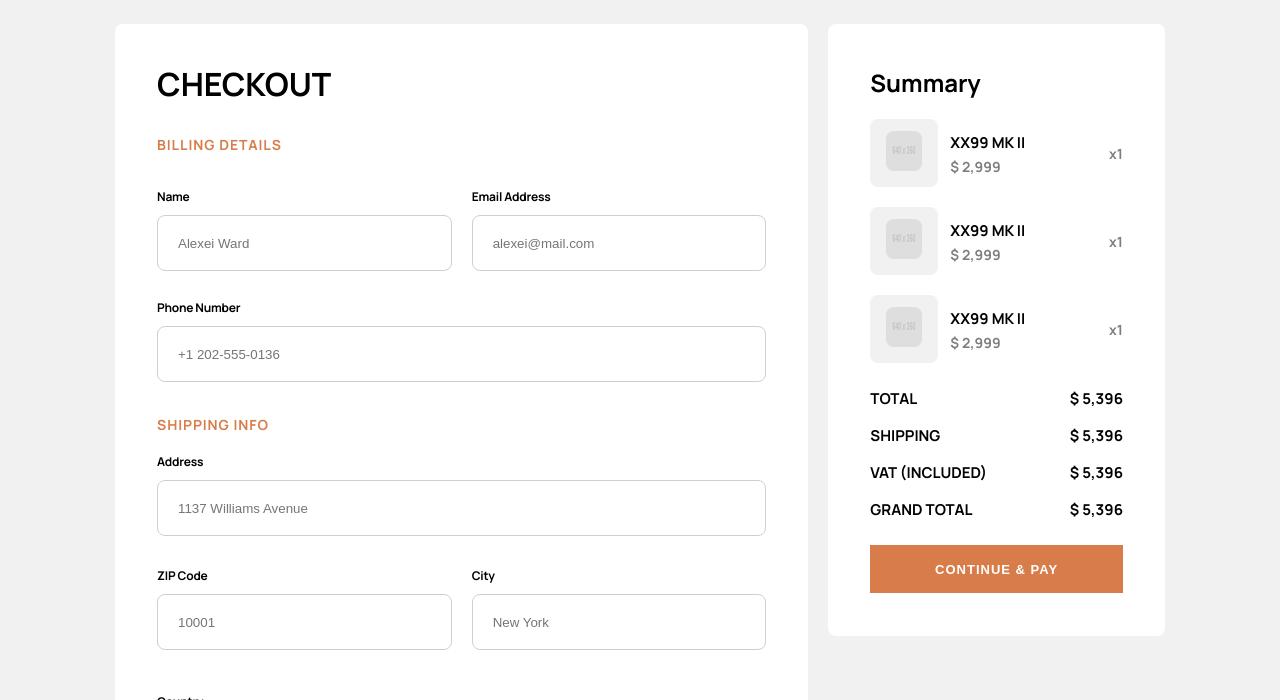
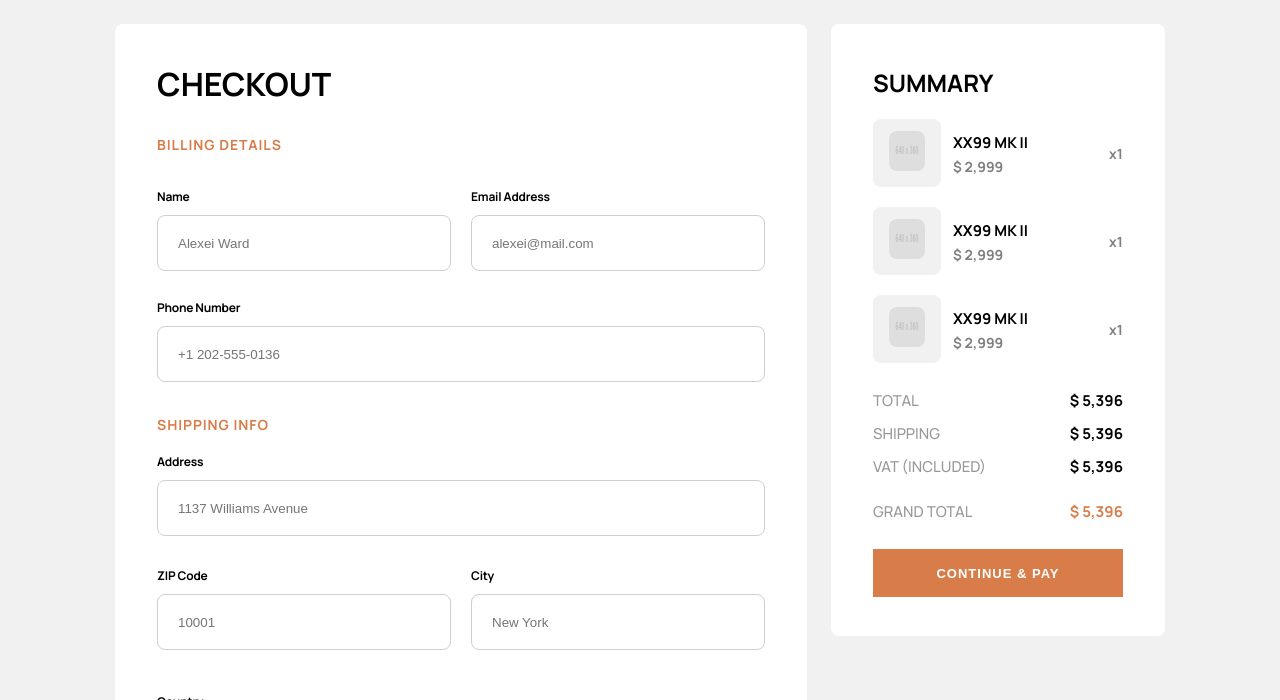
Before and after one commit to okoliken/audiophile, a React (Vite) app: page /product/check-out in a window 1280 px wide. Shown: the part 216-916 px from the top of the page. Built offline with nearby package versions, Linux system fonts and the light colour scheme; no server answers; the database is empty.

Commit message:
updates to checkout

```diff
--- a/package.json
+++ b/package.json
@@ -22,7 +22,8 @@
     "react-lazy-load-image-component": "^1.6.0",
     "react-router-dom": "^6.20.1",
     "react-top-loading-bar": "^2.3.1",
-    "styled-components": "^6.1.1"
+    "styled-components": "^6.1.1",
+    "yup": "^1.3.3"
   },
   "devDependencies": {
     "@types/react": "^18.2.37",
--- a/src/index.css
+++ b/src/index.css
@@ -1,5 +1,5 @@
-@import url('https://fonts.googleapis.com/css2?family=Manrope:wght@200;300;400;500;600;700;800&display=swap');
-*{
+@import url("https://fonts.googleapis.com/css2?family=Manrope:wght@200;300;400;500;600;700;800&display=swap");
+* {
   margin: 0;
   padding: 0;
   box-sizing: border-box;
@@ -11,18 +11,17 @@ html {
   scroll-snap-type: mandatory;
 }
 :root {
-  --orange-brown: #D87D4A;
+  --orange-brown: #d87d4a;
   --black: #101010;
-  --white: #F1F1F1;
-  --light-gray: #FAFAFA;
-  --coral: #FBAF85;
-  --white: #FFF;
+  --white: #f1f1f1;
+  --light-gray: #fafafa;
+  --coral: #fbaf85;
+  --white: #fff;
   --black: #000000;
 }
 
-
- body{
-  font-family: 'Manrope', sans-serif;
+body {
+  font-family: "Manrope", sans-serif;
   font-weight: 400;
   font-synthesis: none;
   text-rendering: optimizeLegibility;
@@ -32,12 +31,39 @@ html {
   background-color: #fff;
 }
 
+.form-group {
+  margin: 12px 0px;
+  position: relative;
+}
+
+.form-group.error label{
+  color: #CD2C2C;
+}
+.form-group.error input{
+  border:2px solid #CD2C2C;
+}
+
+.form-group span {
+  font-size: 12px;
+  line-height: 16.39px;
+  letter-spacing: -0.21px;
+  font-weight: 500;
+  color: #CD2C2C;
+  position: absolute;
+  top: 5%;
+  right: 0;
+}
+
+/*
+ @media (min-width: 768px) {
 
  .form-group {
   margin: 12px 0px;
+ }
 
- }
- label{
+} */
+
+label {
   margin-bottom: 10px;
   display: inline-block;
   font-size: 12px;
@@ -45,9 +71,8 @@ font-weight: 700;
   line-height: 16px;
   letter-spacing: -0.2142857164144516px;
   text-align: left;
-
 }
- input{
+input {
   display: block;
   padding: 20px;
   height: 56px;
@@ -55,18 +80,16 @@ text-align: left;
   border-radius: 8px;
   outline: none;
   appearance: none;
-  border: 1px solid #CFCFCF;
+  border: 1px solid #cfcfcf;
 }
 
 input:focus-within {
-  border:1px solid #D87D4A;
+  border: 1px solid #d87d4a;
 }
 
-
-
- .alpha__loader{
-  background: linear-gradient(rgba(0,0,0, .5), rgba(0,0,0, .5));
-  width:100%;
+.alpha__loader {
+  background: linear-gradient(rgba(0, 0, 0, 0.5), rgba(0, 0, 0, 0.5));
+  width: 100%;
   height: 100vh;
   position: fixed;
   top: 0%;
@@ -77,9 +100,8 @@ text-align: left;
   justify-content: center;
 }
 
-
-.go-back{
-  transform: translateY(85px);
+.go-back {
+  transform: translateY(0px);
   /* padding-top: 120px; */
   font-size: 15px;
   font-weight: 500;
@@ -93,6 +115,30 @@ cursor: pointer;
 }
 /* HTML: <div class="loader"></div> */
 
+.padded {
+  margin: 45px 25px;
+}
+
+@media (min-width: 768px) {
+  .go-back {
+    transform: translateY(85px);
+    /* padding-top: 120px; */
+    font-size: 15px;
+    font-weight: 500;
+    line-height: 25px;
+    letter-spacing: 0px;
+    text-align: left;
+    color: #000000;
+    /* border: 1px solid; */
+    opacity: 0.4;
+    cursor: pointer;
+  }
+
+  .padded {
+    margin: 0px;
+  }
+}
+
 .loader {
   width: 100px;
   aspect-ratio: 1;
@@ -101,7 +147,11 @@ cursor: pointer;
   border-color: #fff #0000;
   animation: l1 1s infinite;
 }
-@keyframes l1 {to{transform: rotate(.5turn)}}
+@keyframes l1 {
+  to {
+    transform: rotate(0.5turn);
+  }
+}
 
 /* HTML: */
 .cart-loader {
@@ -127,11 +177,12 @@ cursor: pointer;
   animation-duration: 4s;
 }
 @keyframes l24 {
-  100% {transform: rotate(1turn)}
+  100% {
+    transform: rotate(1turn);
+  }
 }
 
-
-.checkout-action{
+.checkout-action {
   position: relative;
   margin: 25px 0px;
   background-size: #fff;
@@ -142,6 +193,6 @@ cursor: pointer;
   flex-grow: 1;
 }
 
-.checkout-action button{
+.checkout-action button {
   flex-grow: 1;
 }
--- a/src/styles/reuseables.styled.ts
+++ b/src/styles/reuseables.styled.ts
@@ -283,13 +283,55 @@ export const Container = styled.div`
 
 export const Card = styled.div`
   max-width: 100%;
-  padding: 10px;
+  padding: 20px;
   background-color: #fff;
   width: 100%;
   border-radius: 8px;
+  p {
+      color: #d87d4a;
+      font-size: 14px;
+      font-weight: 700;
+      line-height: 25px;
+      letter-spacing: 0.9285714030265808px;
+      text-align: left;
+      text-transform: uppercase;
+      margin-top: 30px;
+      margin-bottom: 10px;
+    }
+
+    h1 {
+      font-size: 32px;
+      line-height: 28px;
+      margin-bottom: 12px;
+    }
+
+    h2 {
+      text-transform: uppercase;
+    }
 
   @media (${device.tablet}) {
     padding: 15px;
+    p {
+      color: #d87d4a;
+      font-size: 14px;
+      font-weight: 700;
+      line-height: 25px;
+      letter-spacing: 0.9285714030265808px;
+      text-align: left;
+      text-transform: uppercase;
+      margin-top: 30px;
+      margin-bottom: 10px;
+    }
+
+    h1 {
+      font-size: 32px;
+      line-height: 36px;
+      margin-bottom: 12px;
+    }
+
+    h2 {
+      text-transform: uppercase;
+    }
   }
 
   @media (${device.laptop}) {
@@ -313,7 +355,9 @@ export const Card = styled.div`
       margin-bottom: 12px;
     }
 
-
+    h2 {
+      text-transform: uppercase;
+    }
   }
 `;
 
@@ -441,8 +485,8 @@ export const Features = styled.div`
 export const GridBox = styled.div`
   display: grid;
   grid-template-columns: repeat(1, 1fr);
-  gap: 20px 0px;
-  margin-top: 105px;
+  gap: 25px 0px;
+  margin-top: 57px;
   @media (${device.tablet}) {
     display: grid;
     grid-template-columns: repeat(12, 1fr);
@@ -454,11 +498,17 @@ export const GridBox = styled.div`
     }
     .cc-4 {
       grid-column: span 12;
+      height: 612px;
+      overflow-y: auto;
+
+      .product-details {
+        margin-top: 25px;
+      }
     }
   }
   @media (${device.laptop}) {
     margin-top: 105px;
-
+    gap: 0 24px;
     .cc-8 {
       grid-column: span 8;
     }
@@ -467,19 +517,18 @@ export const GridBox = styled.div`
       height: 612px;
       overflow-y: auto;
 
-      .product-details{
-       margin-top: 25px;
+      .product-details {
+        margin-top: 25px;
       }
     }
   }
 `;
 
-
 export const Grid = styled.div`
   display: grid;
   grid-template-columns: repeat(1, 1fr);
   gap: 20px 0px;
-  margin-top: 105px;
+  margin-top: 0px;
   @media (${device.tablet}) {
     display: grid;
     grid-template-columns: repeat(2, 1fr);
@@ -487,10 +536,9 @@ export const Grid = styled.div`
     margin-top: 15px;
   }
   @media (${device.laptop}) {
-
+    gap: 0 20px;
   }
 `;
-
 
 export const FlexItem = styled.div<{ justify?: string; margin?: string }>`
   display: flex;
@@ -499,9 +547,19 @@ export const FlexItem = styled.div<{ justify?: string; margin?: string }>`
   margin-bottom: ${(props) => props.margin};
   justify-content: space-${(props) => props.justify};
 
-
-  h4{
+  h4 {
     font-size: 15px;
     font-weight: 700;
   }
+
+  .labels {
+    font-weight: 500;
+    font-size: 15px;
+    line-height: 25px;
+    opacity: 0.4;
+  }
+
+  .total {
+    color: #d87d4a;
+  }
 `;
--- /dev/null
+++ b/src/utils/schema.ts
@@ -0,0 +1,41 @@
+import * as Yup from "yup";
+
+export const FormSchema = Yup.object().shape({
+  field1: Yup.string().min(2, "Too Short!").max(50, "Too Long!").required(),
+  field2: Yup.string().email("Invalid email").required("Required"),
+  field3: Yup.string()
+    .matches(
+      /^\+\d{1,2}\s\(\d{3}\)\s\d{3}-\d{4}$/,
+      "Invalid phone number format"
+    )
+    .min(2, "Too Short!")
+    .max(50, "Too Long!")
+    .required("Required"),
+  field4: Yup.string()
+  .matches(/^\d+\s+[A-Za-z\s]+$/, "Invalid address format")
+    .min(2, "Too Short!")
+    .max(50, "Too Long!")
+    .required("Required"),
+  field5: Yup.string()
+    .matches(/^\d+$/, "Only digits allowed")
+    .min(2, "Too Short!")
+    .max(50, "Too Long!")
+    .required("Required"),
+  field6: Yup.string()
+    .min(2, "Too Short!")
+    .max(50, "Too Long!")
+    .required("Required"),
+  field7: Yup.string()
+    .min(2, "Too Short!")
+    .max(50, "Too Long!")
+    .required("Required"),
+  field8: Yup.string()
+  .matches(/^\d+$/, "Only digits allowed")
+    .min(2, "Too Short!")
+    .max(50, "Too Long!"),
+  field9: Yup.string()
+   .matches(/^\d+$/, "Only digits allowed")
+    .min(2, "Too Short!")
+    .max(50, "Too Long!")
+
+});
--- a/src/views/checkout.tsx
+++ b/src/views/checkout.tsx
@@ -6,8 +6,8 @@ import {
   Grid,
 } from "../styles/reuseables.styled";
 import { useNavigate } from "react-router-dom";
-import { useEffect, useState, useReducer } from "react";
-import { Formik, Field, Form, ErrorMessage } from "formik";
+import { useEffect, useState } from "react";
+import { Formik, Field, Form } from "formik";
 import { Button } from "../components/button/Button";
 
 import { Options } from "../utils/types";
@@ -15,13 +15,9 @@ import { List } from "../components/product/list";
 import { FlexItem } from "../styles/reuseables.styled";
 import { PaymentOptionCard } from "../styles/styles.styled";
 
-type ReducerAction = {
-  type: string;
-  fieldName: string;
-  value: string;
-};
+import { FormSchema } from "../utils/schema";
 
-type ChangeEvent = React.ChangeEvent<HTMLInputElement>;
+
 interface FormState {
   field1: string;
   field2: string;
@@ -33,7 +29,6 @@ interface FormState {
   field8: string;
   field9: string;
 }
-
 
 const initialState: FormState = {
   field1: "",
@@ -53,56 +48,6 @@ export const CheckOut = () => {
     name: "",
     value: "",
   });
-
-  function formReducer(state: FormState, action: { type: string; fieldName: keyof FormState; value: string }): FormState {
-    switch (action.type) {
-      case "updateField":
-        return { ...state, [action.fieldName]: action.value };
-      default:
-        throw new Error();
-    }
-  }
-
-
-
-  const [state, dispatch] = useReducer(formReducer, initialState);
-
-  const updateField = (fieldName: keyof FormState, value: string) => {
-    dispatch({ type: "updateField", fieldName, value });
-  };
-
-  const validate = (values: FormState) => {
-
-    const errors:FormState  = {
-      field1: "",
-      field2: "",
-      field3: "",
-      field4: "",
-      field5: "",
-      field6: "",
-      field7: "",
-      field8: "",
-      field9: "",
-    };
-
-    if (!values.field2) {
-
-      errors.field2 = 'Required';
-
-    } else if (
-
-      !/^[A-Z0-9._%+-]+@[A-Z0-9.-]+\.[A-Z]{2,}$/i.test(values.field1)
-
-    ) {
-
-      errors.field2 = 'Invalid email address';
-
-    }
-
-    return errors;
-
-  }
-
   const selectPaymentOption = (val: Options) => {
     setPaymentOption(val);
   };
@@ -136,9 +81,11 @@ export const CheckOut = () => {
       <HeroSection style={{ height: "110px" }}></HeroSection>
 
       <Container>
+        <div className="padded">
           <p onClick={handleBack} className="go-back">
             Go Back
           </p>
+
           <GridBox>
             <Card className="cc-8">
               <div>
@@ -151,104 +98,123 @@ export const CheckOut = () => {
                     await new Promise((resolve) => setTimeout(resolve, 500));
                     alert(JSON.stringify(values, null, 2));
                   }}
-                validate={values => validate(values)}
+                  validationSchema={FormSchema}
                 >
+                  {({ errors, touched }) => (
                     <Form>
                       <Grid>
-                    <div className="form-group">
+                        <div
+                          className={`${
+                            errors.field1 && touched.field1 ? "error" : null
+                          } form-group`}
+                        >
                           <label>Name</label>
+
                           <Field
                             placeholder="Alexei Ward"
                             name="field1"
-                        value={state.field1}
-                        onChange={(e: ChangeEvent) =>
-                          updateField("field1", e.target.value)
-                        }
                             type="text"
                           />
-                       <ErrorMessage name="field1" component="p" />
+                          {errors.field1 && touched.field1 ? (
+                            <span>{errors.field1}</span>
+                          ) : null}
                         </div>
-                    <div className="form-group">
+                        <div
+                          className={`${
+                            errors.field2 && touched.field2 ? "error" : null
+                          } form-group`}
+                        >
                           <label>Email Address</label>
                           <Field
                             placeholder="alexei@mail.com"
                             name="field2"
-                        value={state.field2}
-                        onChange={(e: ChangeEvent) =>
-                          updateField("field2", e.target.value)
-                        }
                             type="email"
                           />
-                         <ErrorMessage name="field2" component="span" />
+                          {errors.field2 && touched.field2 ? (
+                            <span>{errors.field2}</span>
+                          ) : null}
                         </div>
                       </Grid>
-                  <div className="form-group">
+                      <div
+                        className={`${
+                          errors.field3 && touched.field3 ? "error" : null
+                        } form-group`}
+                      >
                         <label>Phone Number</label>
                         <Field
                           placeholder="+1 202-555-0136"
                           name="field3"
-                      value={state.field3}
-                      onChange={(e: ChangeEvent) =>
-                        updateField("field3", e.target.value)
-                      }
                           type="text"
                         />
-                     <ErrorMessage name="field3" component="p" />
+                        {errors.field3 && touched.field3 ? (
+                          <span>{errors.field3}</span>
+                        ) : null}
                       </div>
 
                       <p>shipping info</p>
-                  <div className="form-group">
+                      <div
+                        className={`${
+                          errors.field4 && touched.field4 ? "error" : null
+                        } form-group`}
+                      >
                         <label>Address</label>
                         <Field
                           placeholder="1137 Williams Avenue"
                           name="field4"
-                      value={state.field4}
-                      onChange={(e: ChangeEvent) =>
-                        updateField("field4", e.target.value)
-                      }
                           type="text"
                         />
-                     <ErrorMessage name="field4" component="p" />
+                        {errors.field4 && touched.field4 ? (
+                          <span>{errors.field4}</span>
+                        ) : null}
                       </div>
                       <Grid>
-                    <div className="form-group">
+                        <div
+                          className={`${
+                            errors.field5 && touched.field5 ? "error" : null
+                          } form-group`}
+                        >
                           <label>ZIP Code</label>
                           <Field
                             placeholder="10001"
-                        value={state.field5}
-                        onChange={(e: ChangeEvent) =>
-                          updateField("field5", e.target.value)
-                        }
-                        name="email"
                             type="email"
+                            name="field5"
                           />
+                          {errors.field5 && touched.field5 ? (
+                            <span>{errors.field5}</span>
+                          ) : null}
                         </div>
-                    <div className="form-group">
+                        <div
+                          className={`${
+                            errors.field6 && touched.field6 ? "error" : null
+                          } form-group`}
+                        >
                           <label>City</label>
                           <Field
                             placeholder="New York"
-                        value={state.field6}
-                        onChange={(e: ChangeEvent) =>
-                          updateField("field6", e.target.value)
-                        }
-                        name="email"
+                            name="field6"
                             type="email"
                           />
+                          {errors.field6 && touched.field6 ? (
+                            <span>{errors.field6}</span>
+                          ) : null}
                         </div>
                       </Grid>
 
                       <Grid>
-                    <div className="form-group">
+                        <div
+                          className={`${
+                            errors.field7 && touched.field7 ? "error" : null
+                          } form-group`}
+                        >
                           <label>Country</label>
                           <Field
                             placeholder="United States"
-                        name="country"
-                        value={state.field7}
-                        onChange={(e: ChangeEvent) =>
-                          updateField("field7", e.target.value)
-                        }
+                            name="field7"
                             type="email"
                           />
+                          {errors.field7 && touched.field7 ? (
+                            <span>{errors.field7}</span>
+                          ) : null}
                         </div>
                       </Grid>
 
@@ -274,7 +240,8 @@ export const CheckOut = () => {
                               <div className="checkb-x">
                                 <div
                                   className={`${
-                                paymentOption.name === option.name && "checked"
+                                    paymentOption.name === option.name &&
+                                    "checked"
                                   }`}
                                 ></div>
                               </div>
@@ -286,33 +253,41 @@ export const CheckOut = () => {
 
                       {paymentOption.value === "online-payment" && (
                         <Grid>
-                      <div className="form-group">
+                          <div
+                            className={`${
+                              errors.field8 && touched.field8 ? "error" : null
+                            } form-group`}
+                          >
                             <label>e-Money Number</label>
                             <Field
                               placeholder="238521993"
                               name="email"
                               type="email"
-                          value={state.field8}
-                          onChange={(e: ChangeEvent) =>
-                            updateField("field8", e.target.value)
-                          }
                             />
+
+                            {errors.field8 && touched.field8 ? (
+                              <span>{errors.field8}</span>
+                            ) : null}
                           </div>
-                      <div className="form-group">
+                          <div
+                            className={`${
+                              errors.field9 && touched.field9 ? "error" : null
+                            } form-group`}
+                          >
                             <label>e-Money PIN</label>
                             <Field
                               placeholder="6891"
                               name="pin"
-                          type="password"
-                          value={state.field9}
-                          onChange={(e: ChangeEvent) =>
-                            updateField("field9", e.target.value)
-                          }
+                              type="text"
                             />
+                            {errors.field9 && touched.field9 ? (
+                              <span>{errors.field9}</span>
+                            ) : null}
                           </div>
                         </Grid>
                       )}
                     </Form>
+                  )}
                 </Formik>
               </div>
             </Card>
@@ -327,21 +302,21 @@ export const CheckOut = () => {
                 ))}
 
                 <div className="product-details">
-                <FlexItem margin="16px" justify="between">
-                  <h4>TOTAL</h4>
+                  <FlexItem margin="8px" justify="between">
+                    <h4 className="labels">TOTAL</h4>
+                    <h4>$ 5,396</h4>
+                  </FlexItem>
+                  <FlexItem margin="8px" justify="between">
+                    <h4 className="labels">SHIPPING</h4>
+                    <h4>$ 5,396</h4>
+                  </FlexItem>
+                  <FlexItem margin="20px" justify="between">
+                    <h4 className="labels">VAT (INCLUDED)</h4>
                     <h4>$ 5,396</h4>
                   </FlexItem>
                   <FlexItem margin="16px" justify="between">
-                  <h4>SHIPPING</h4>
-                  <h4>$ 5,396</h4>
-                </FlexItem>
-                <FlexItem margin="16px" justify="between">
-                  <h4>VAT (INCLUDED)</h4>
-                  <h4>$ 5,396</h4>
-                </FlexItem>
-                <FlexItem margin="16px" justify="between">
-                  <h4>GRAND TOTAL</h4>
-                  <h4>$ 5,396</h4>
+                    <h4 className="labels">GRAND TOTAL</h4>
+                    <h4 className="total">$ 5,396</h4>
                   </FlexItem>
                 </div>
 
@@ -351,6 +326,7 @@ export const CheckOut = () => {
               </div>
             </Card>
           </GridBox>
+        </div>
       </Container>
     </>
   );
```
Also changed, not shown: 1 other file (tests, documents, lock files or other folders). Lines whose indentation alone changed are shown as unchanged.
